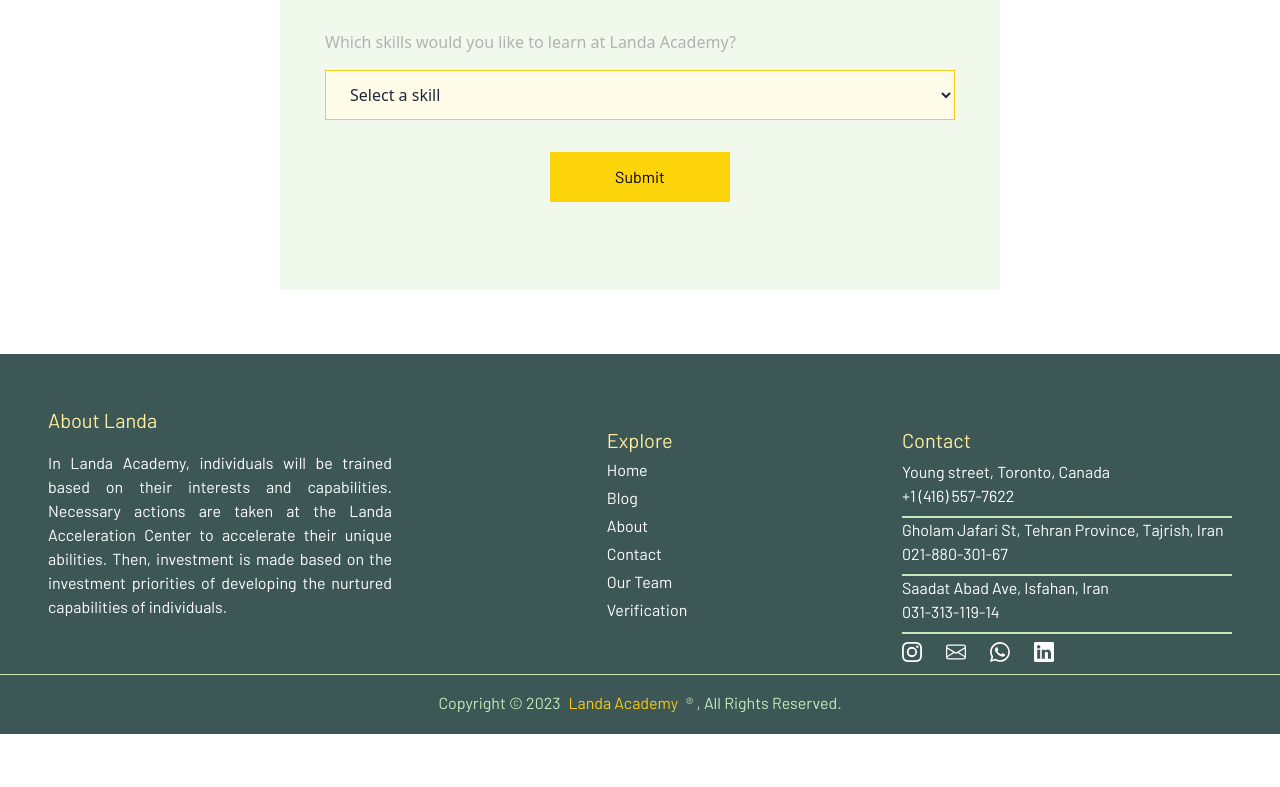
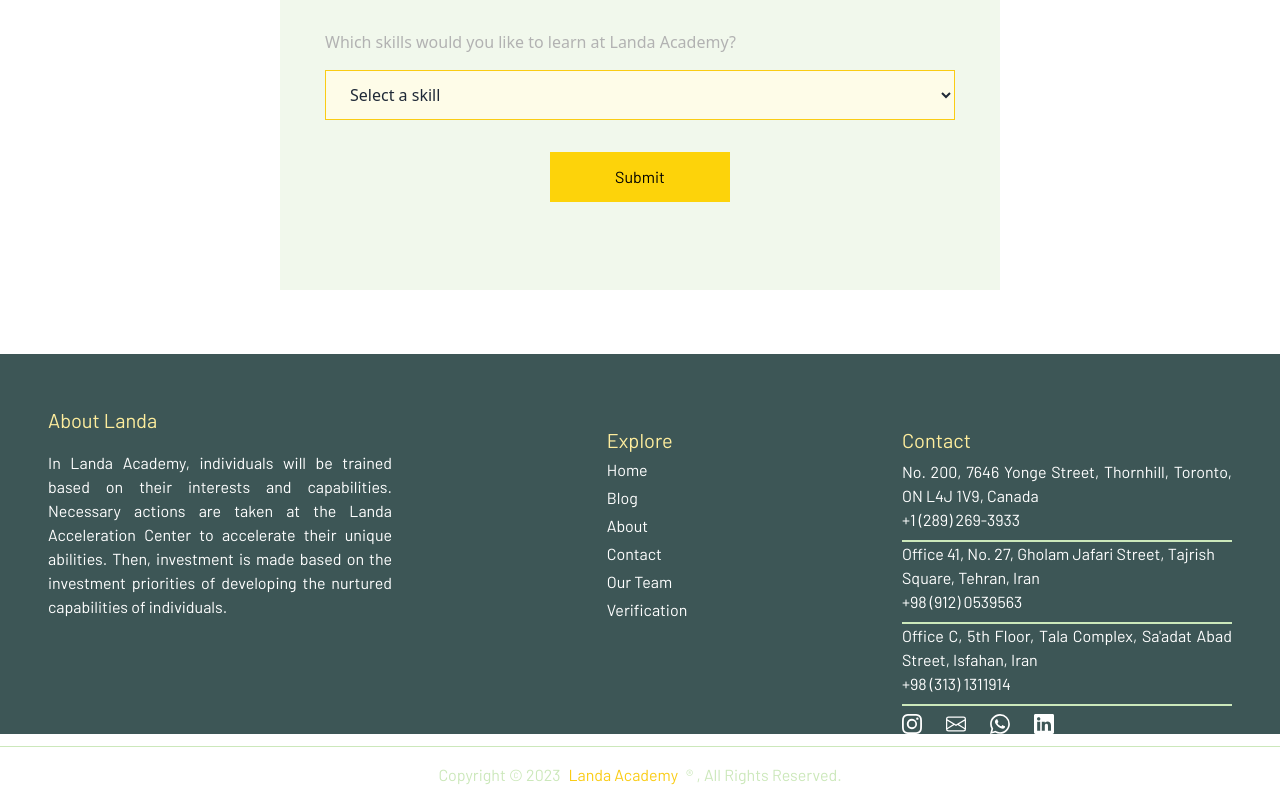
Before and after one commit to Landa-Startup/academy, a Next.js app: page /survey in a window 1280 px wide. Shown: the part 984-1771 px from the top of the page. Before the commit the page ends 1718 px from the top, so only its background shows below. Built offline with nearby package versions, Linux system fonts and the light colour scheme; no server answers.

Commit message:
fix: fixed footer addres

```diff
--- a/components/layout/Footer.tsx
+++ b/components/layout/Footer.tsx
@@ -62,26 +62,26 @@ export default function Footer() {
           <div className="flex w-[330px] flex-col gap-2 divide-y-2 divide-[#CCE8BB]">
             <div>
               <div className="text-justify text-base font-normal text-white">
-                Young street, Toronto, Canada
+                No. 200, 7646 Yonge Street, Thornhill, Toronto, ON L4J 1V9, Canada
               </div>
               <div className="text-justify text-base font-normal text-white">
-                +1 (416) 557-7622
+                +1 (289) 269-3933
               </div>
             </div>
             <div>
               <div className="text-base font-normal text-white">
-                Gholam Jafari St, Tehran Province, Tajrish, Iran
+                Office 41, No. 27, Gholam Jafari Street, Tajrish Square, Tehran, Iran
               </div>
               <div className="text-justify text-base font-normal text-white">
-                021-880-301-67
+                +98 (912) 0539563
               </div>
             </div>
             <div>
               <div className="text-justify text-base font-normal text-white">
-                Saadat Abad Ave, Isfahan, Iran
+                Office C, 5th Floor, Tala Complex, Sa'adat Abad Street, Isfahan, Iran
               </div>
               <div className="text-justify text-base font-normal text-white">
-                031-313-119-14
+                +98 (313) 1311914
               </div>
             </div>
             <div className="flex h-[22px] w-[330px] flex-row items-center gap-6 pt-4 text-white">
--- a/components/layout/FooterSecondary.tsx
+++ b/components/layout/FooterSecondary.tsx
@@ -77,26 +77,26 @@ export default function FooterSecondary() {
           <div className="flex w-[330px] flex-col gap-2 divide-y-2 divide-[#CCE8BB]">
             <div>
               <div className="text-justify text-base font-normal text-white">
-                Young street, Toronto, Canada
+              No. 200, 7646 Yonge Street, Thornhill, Toronto, ON L4J 1V9, Canada
               </div>
               <div className="text-justify text-base font-normal text-white">
-                +1 (416) 557-7622
+              +1 (289) 269-3933
               </div>
             </div>
             <div>
               <div className="text-base font-normal text-white">
-                Gholam Jafari St, Tehran Province, Tajrish, Iran
+              Office 41, No. 27, Gholam Jafari Street, Tajrish Square, Tehran, Iran
               </div>
               <div className="text-justify text-base font-normal text-white">
-                021-880-301-67
+              +98 (912) 0539563
               </div>
             </div>
             <div>
               <div className="text-justify text-base font-normal text-white">
-                Saadat Abad Ave, Isfahan, Iran
+              Office C, 5th Floor, Tala Complex, Sa'adat Abad Street, Isfahan, Iran
               </div>
               <div className="text-justify text-base font-normal text-white">
-                031-313-119-14
+              +98 (313) 1311914
               </div>
             </div>
             <div className="flex h-[22px] w-[330px] flex-row items-center gap-6 pt-4 text-white">
```
